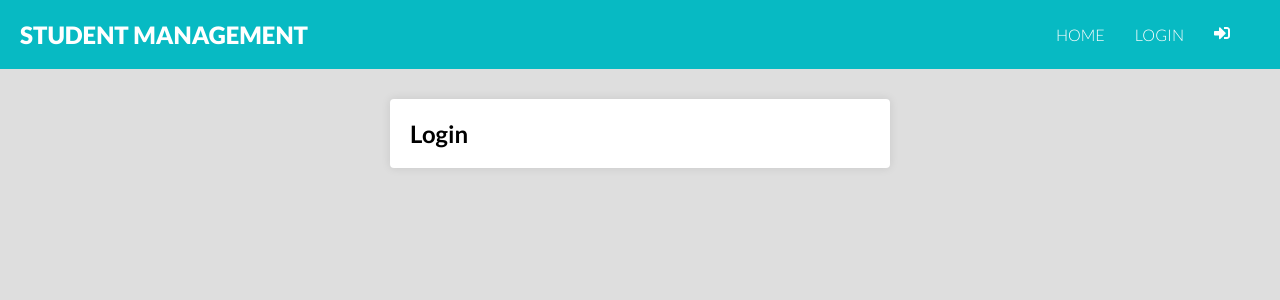
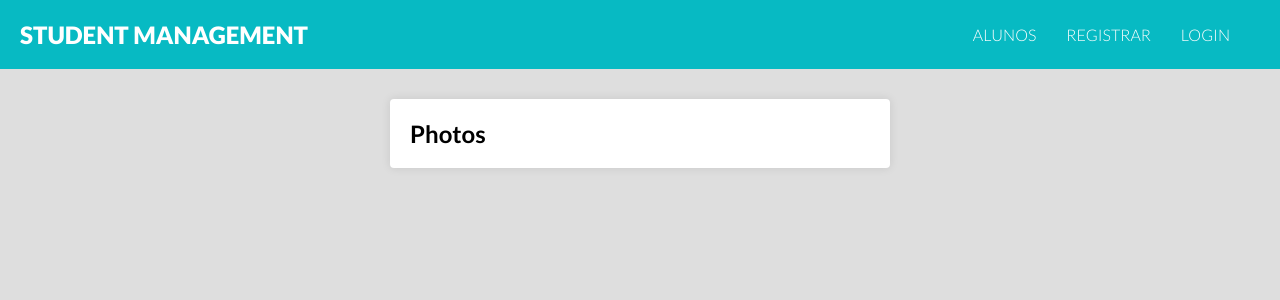
Before and after one commit to geraldobl58/student-management-frontend, a React (Create React App) app: page / in a window 1280 px wide. Shown: the top 300 px of the page. Built offline with nearby package versions, Linux system fonts and the light colour scheme.

Commit message:
add pages

```diff
--- a/package.json
+++ b/package.json
@@ -12,9 +12,11 @@
     "react": "^16.13.1",
     "react-dom": "^16.13.1",
     "react-icons": "^3.10.0",
+    "react-redux": "^7.2.0",
     "react-router-dom": "^5.2.0",
     "react-scripts": "3.4.1",
     "react-toastify": "^6.0.8",
+    "redux": "^4.0.5",
     "styled-components": "^5.1.1"
   },
   "scripts": {
--- a/src/App.js
+++ b/src/App.js
@@ -1,11 +1,10 @@
 import React from 'react';
 import { Router } from 'react-router-dom';
 import { ToastContainer } from 'react-toastify';
+
 import history from './services/history';
-
 import Global from './styles/global';
 import Header from './components/Header';
-
 import Routes from './routes';
 
 function App() {
--- a/src/components/Header/index.js
+++ b/src/components/Header/index.js
@@ -1,6 +1,5 @@
 import React from 'react';
 import { Link } from 'react-router-dom';
-import { FaSignInAlt } from 'react-icons/fa';
 
 import { Nav } from './styled';
 
@@ -9,11 +8,9 @@ export default function Header() {
     <Nav>
       <div className="logo">student management</div>
       <div className="navigation">
-        <Link to="/">Home</Link>
+        <Link to="/">Alunos</Link>
+        <Link to="/register">Registrar</Link>
         <Link to="/login">Login</Link>
-        <Link to="/logout">
-          <FaSignInAlt />
-        </Link>
       </div>
     </Nav>
   );
--- /dev/null
+++ b/src/pages/Photos/index.js
@@ -0,0 +1,11 @@
+import React from 'react';
+
+import { Container } from '../../styles/global';
+
+export default function Photos() {
+  return (
+    <Container>
+      <h1>Photos</h1>
+    </Container>
+  );
+}
--- /dev/null
+++ b/src/pages/Photos/styled.js
@@ -0,0 +1 @@
+import styled from 'styled-components';
--- /dev/null
+++ b/src/pages/Register/index.js
@@ -0,0 +1,11 @@
+import React from 'react';
+
+import { Container } from '../../styles/global';
+
+export default function Register() {
+  return (
+    <Container>
+      <h1>Register</h1>
+    </Container>
+  );
+}
--- /dev/null
+++ b/src/pages/Register/styled.js
@@ -0,0 +1 @@
+import styled from 'styled-components';
--- /dev/null
+++ b/src/pages/Student/index.js
@@ -0,0 +1,11 @@
+import React from 'react';
+
+import { Container } from '../../styles/global';
+
+export default function Student() {
+  return (
+    <Container>
+      <h1>Photos</h1>
+    </Container>
+  );
+}
--- /dev/null
+++ b/src/pages/Student/styled.js
@@ -0,0 +1 @@
+import styled from 'styled-components';
--- /dev/null
+++ b/src/pages/Students/index.js
@@ -0,0 +1,11 @@
+import React from 'react';
+
+import { Container } from '../../styles/global';
+
+export default function Students() {
+  return (
+    <Container>
+      <h1>Photos</h1>
+    </Container>
+  );
+}
--- /dev/null
+++ b/src/pages/Students/styled.js
@@ -0,0 +1 @@
+import styled from 'styled-components';
--- a/src/routes/index.js
+++ b/src/routes/index.js
@@ -3,13 +3,22 @@ import { Switch } from 'react-router-dom';
 
 import MyRoute from './MyRoute';
 
+import Students from '../pages/Students';
+import Student from '../pages/Student';
+import Photos from '../pages/Photos';
 import Login from '../pages/Login';
+import Register from '../pages/Register';
 import NotFound from '../pages/NotFound';
 
 export default function Routes() {
   return (
     <Switch>
-      <MyRoute exact path="/" component={Login} />
+      <MyRoute exact path="/" component={Students} isClosed={false} />
+      <MyRoute exact path="/student/:id" component={Student} isClosed />
+      <MyRoute exact path="/student" component={Student} isClosed />
+      <MyRoute exact path="/photos" component={Photos} isClosed />
+      <MyRoute exact path="/login" component={Login} isClosed={false} />
+      <MyRoute exact path="/register" component={Register} isClosed={false} />
       <MyRoute path="*" component={NotFound} />
     </Switch>
   );
```
Also changed, not shown: 1 other file (tests, documents, lock files or other folders).
